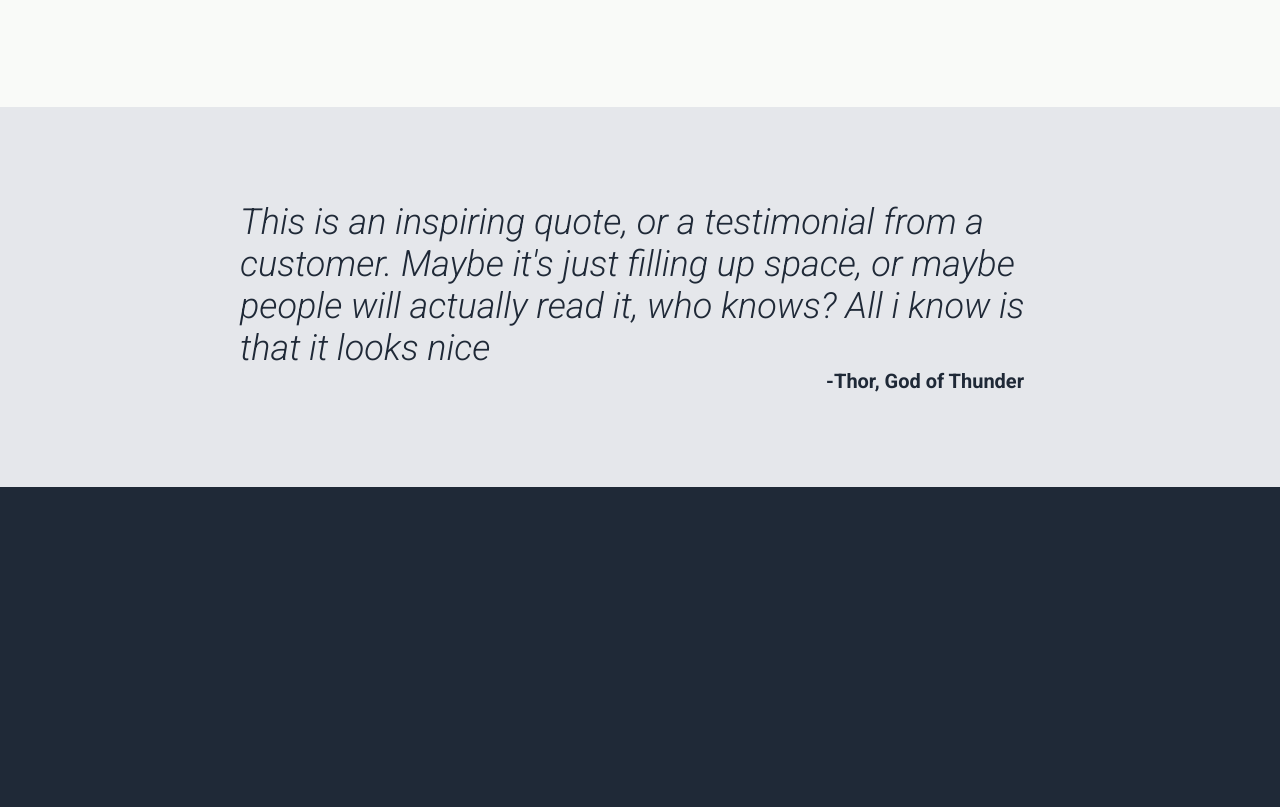
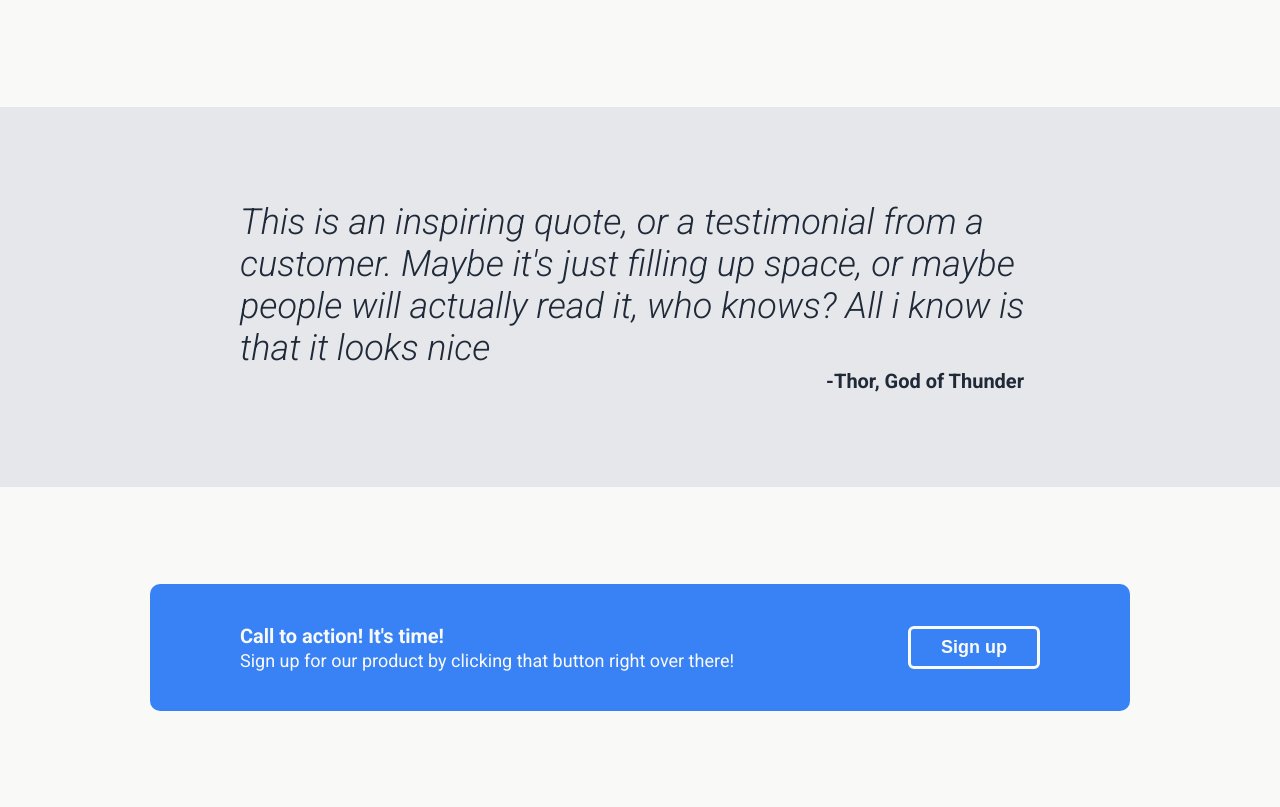
Before and after one commit to NOKUBONGA-226/Landing-Page, a plain HTML site: page index.html in a window 1280 px wide. Shown: the part 878-1685 px from the top of the page. Before the commit the page ends 1365 px from the top, so only its background shows below. Drawn offline with Linux system fonts and the light colour scheme.

Commit message:
Update index.html & style.css with section 4
Style the layout for the fourth section

```diff
--- a/index.html
+++ b/index.html
@@ -72,5 +72,19 @@
         </div>
     </div>
 
+    <div class="section-four-container">
+        <div class="container">
+            <div class="action-button-container">
+                <div class="call-action-container">
+                    <div class="action-heading">
+                        Call to action! It's time!
+                    </div>
+                    <div class="signup-message">Sign up for our product by clicking that button right over there!</div>
+                </div>
+                <button class="signup-button">Sign up</button>
+            </div>
+        </div>
+    </div>
+
 </body>
 </html>
--- a/style.css
+++ b/style.css
@@ -32,7 +32,7 @@ body {
     border: none;
     padding: 8px 30px;
     border-radius: 6px;
-
+    cursor: pointer;
 }
 
 a{
@@ -151,3 +151,52 @@ img{
     justify-content: flex-end;
     margin-right: 16px;
 }
+
+.section-four-container{
+    background-color: #F9FAF8;
+    max-width: 100%;
+    padding: 60px;
+    height: 200px;
+    display: flex;
+    justify-content: center;
+    align-items: center;
+}
+
+.section-four-container .container{
+    background-color: #3882f6;
+    border-radius: 10px;
+    width: 900px;
+    padding: 40px;
+}
+
+.action-button-container{
+    width: 800px;
+    margin: 0 auto;
+    display: flex;
+    justify-content: space-between;
+    align-items: center;
+}
+
+.action-heading{
+    font-size: 20px;
+    font-weight: 700;
+    color: #F9FAF8;
+    margin-bottom: 2px;
+}
+
+.call-action-container .signup-message{
+    color: #F9FAF8;
+    font-size: 18px;
+    margin: 0;
+}
+
+.action-button-container button{
+    background-color: #3882f6;
+    border: 3px solid #F9FAF8;
+    color: #F9FAF8;
+    font-size: 18px;
+    font-weight: 900;
+    padding: 8px 30px;
+    border-radius: 6px;
+    cursor: pointer;
+}
```
